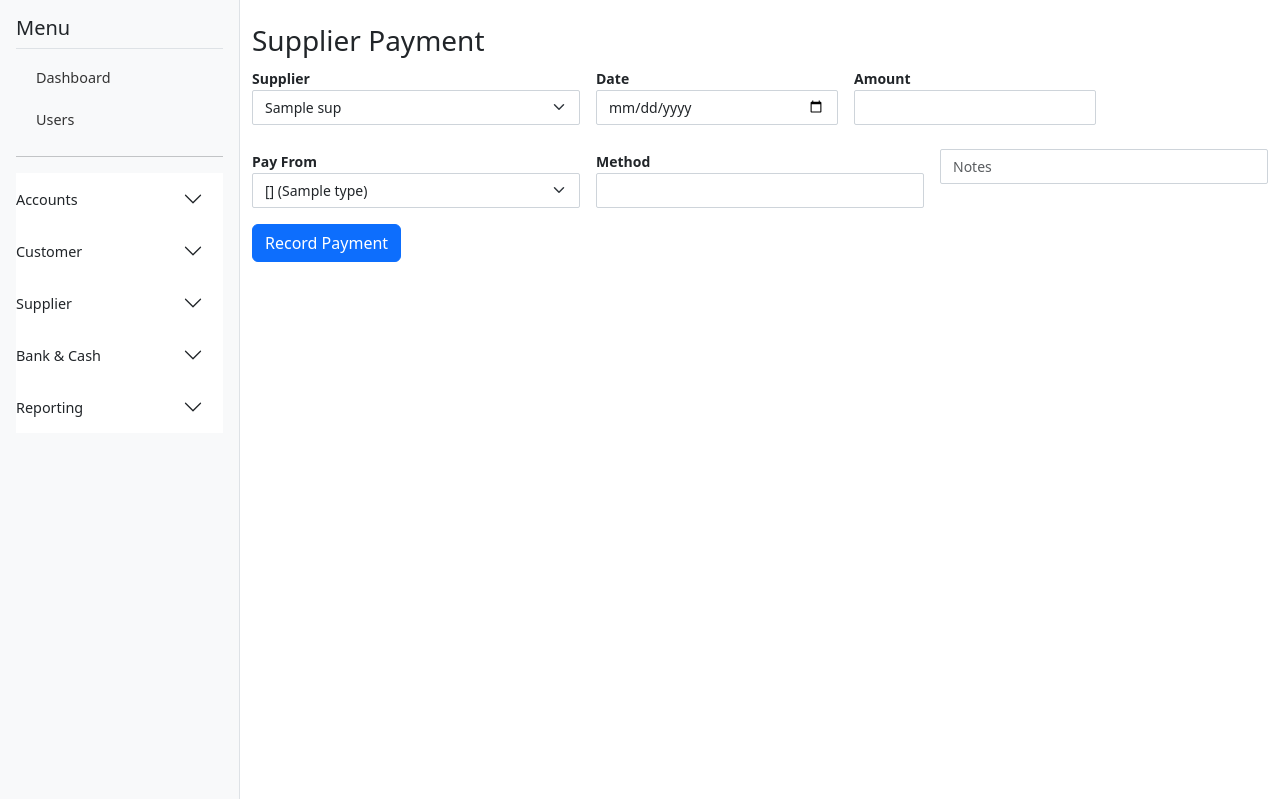
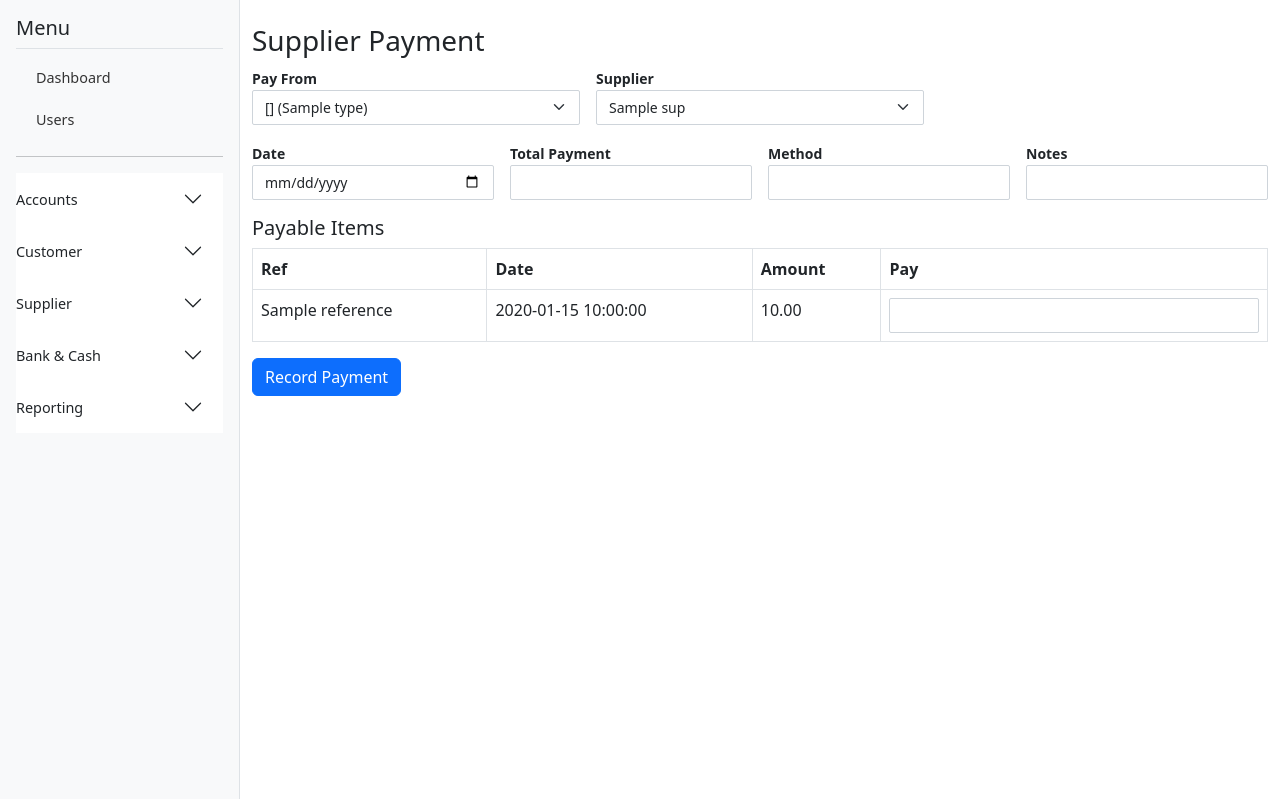
Before and after one commit to farhathwin/tbo, a Flask app: template app/templates/accounting/supplier_payment.html in a window 1280 px wide. Shown: the part 40-839 px from the top of the page. Run offline with Flask 3, Linux system fonts and the light colour scheme; the template is opened without the code that fills it: most values are stand-ins (such as "Sample title", 1, 10 or a date in 2020); some libraries are stand-ins or nearby versions.

Commit message:
Add supplier payment enhancements and reconciliation list

```diff
--- a/app/templates/accounting/supplier_payment.html
+++ b/app/templates/accounting/supplier_payment.html
@@ -2,44 +2,120 @@
 {% block title %}Supplier Payment{% endblock %}
 {% block content %}
 <h3>Supplier Payment</h3>
-<form method="POST">
+<form method="POST" id="supplierForm" class="mb-3">
   <div class="row g-3">
     <div class="col-md-4">
-      <label>Supplier</label>
-      <select name="supplier_id" class="form-select" required>
-        {% for sup in suppliers %}
-        <option value="{{ sup.id }}">{{ sup.business_name }}</option>
+      <label>Pay From</label>
+      <select name="payment_account_id" id="payment_account_id" class="form-select" required onchange="document.getElementById('supplierForm').submit();">
+        <option value="">-- Select --</option>
+        {% for cb in cash_banks %}
+        <option value="{{ cb.account_cashandbank_id }}" data-type="{{ cb.type }}" data-supplier="{{ cb.supplier_id or '' }}" {% if selected_account and cb.account_cashandbank_id == selected_account.account_cashandbank_id %}selected{% endif %}>
+          {{ cb.account_name or cb.bank_name or cb.wallet_name }} ({{ cb.type }})
+        </option>
         {% endfor %}
       </select>
     </div>
+    <div class="col-md-4">
+      <label>Supplier</label>
+      <select name="supplier_id" id="supplier_id" class="form-select" required onchange="document.getElementById('supplierForm').submit();">
+        <option value="">-- Select --</option>
+        {% for sup in suppliers %}
+        <option value="{{ sup.id }}" {% if selected_supplier and sup.id == selected_supplier.id %}selected{% endif %}>{{ sup.business_name }}</option>
+        {% endfor %}
+      </select>
+    </div>
+    <input type="hidden" name="select_supplier" value="1">
+  </div>
+</form>
+
+{% if selected_supplier %}
+<form method="POST" onsubmit="return validatePaymentForm();">
+  <input type="hidden" name="submit_payment" value="1">
+  <input type="hidden" name="supplier_id" value="{{ selected_supplier.id }}">
+  <input type="hidden" name="payment_account_id" value="{{ selected_account.account_cashandbank_id if selected_account else '' }}">
+  <div class="row g-3 mb-3">
     <div class="col-md-3">
       <label>Date</label>
       <input type="date" name="payment_date" class="form-control" value="{{ current_date }}" required>
     </div>
     <div class="col-md-3">
-      <label>Amount</label>
-      <input type="number" step="0.01" name="amount" class="form-control" required>
+      <label>Total Payment</label>
+      <input type="number" step="0.01" name="total_amount" id="total_paid" class="form-control">
     </div>
-  </div>
-  <div class="row g-3 mt-2">
-    <div class="col-md-4">
-      <label>Pay From</label>
-      <select name="payment_account_id" class="form-select" required>
-        {% for cb in cash_banks %}
-        <option value="{{ cb.account_cashandbank_id }}">{{ cb.account_name or cb.bank_name }} ({{ cb.type }})</option>
-        {% endfor %}
-      </select>
-    </div>
-    <div class="col-md-4">
+    <div class="col-md-3">
       <label>Method</label>
       <input type="text" name="payment_method" class="form-control">
     </div>
-    <div class="col-md-4">
-      <input type="text" name="notes" class="form-control" placeholder="Notes">
+    <div class="col-md-3">
+      <label>Notes</label>
+      <input type="text" name="notes" class="form-control">
     </div>
   </div>
-  <div class="mt-3">
-    <button type="submit" class="btn btn-primary">Record Payment</button>
-  </div>
+  <h5>Payable Items</h5>
+  {% if due_items %}
+  <table class="table table-bordered">
+    <thead>
+      <tr><th>Ref</th><th>Date</th><th>Amount</th><th>Pay</th></tr>
+    </thead>
+    <tbody>
+      {% for item in due_items %}
+      <tr>
+        <td>{{ item.reference }}</td>
+        <td>{{ item.date }}</td>
+        <td>{{ '%.2f'|format(item.amount) }}</td>
+        <td><input type="number" step="0.01" class="form-control item-pay" name="pay_item_{{ item.id }}" data-amount="{{ item.amount }}"></td>
+      </tr>
+      {% endfor %}
+    </tbody>
+  </table>
+  {% else %}
+    <p>No outstanding items.</p>
+  {% endif %}
+  <button type="submit" class="btn btn-primary">Record Payment</button>
 </form>
+{% endif %}
+
+<script>
+const cashInfo = {{ cash_banks_info|tojson }};
+const accSelect = document.getElementById('payment_account_id');
+const supplierSelect = document.getElementById('supplier_id');
+
+function filterSuppliers() {
+  const selected = cashInfo.find(a => a.id == accSelect.value);
+  supplierSelect.querySelectorAll('option').forEach(opt => {
+    if(!opt.value) return;
+    opt.style.display = '';
+    if(selected && selected.type === 'Wallet' && opt.value != String(selected.supplier_id)) {
+      opt.style.display = 'none';
+    }
+  });
+  if(selected && selected.type === 'Wallet') {
+    supplierSelect.value = selected.supplier_id;
+  }
+}
+accSelect.addEventListener('change', filterSuppliers);
+window.addEventListener('load', filterSuppliers);
+
+document.getElementById('total_paid')?.addEventListener('input', function(){
+  let remaining = parseFloat(this.value) || 0;
+  document.querySelectorAll('.item-pay').forEach(el => {
+    const amt = parseFloat(el.dataset.amount) || 0;
+    let pay = 0;
+    if(remaining >= amt) { pay = amt; }
+    else if(remaining > 0) { pay = remaining; }
+    el.value = pay.toFixed(2);
+    remaining -= pay;
+  });
+});
+function validatePaymentForm(){
+  const total = parseFloat(document.getElementById('total_paid').value) || 0;
+  let allocated = 0;
+  document.querySelectorAll('.item-pay').forEach(el => allocated += parseFloat(el.value) || 0);
+  if(allocated > total){
+    alert('Allocated amount exceeds total payment');
+    return false;
+  }
+  return true;
+}
+</script>
 {% endblock %}
--- a/app/templates/base.html
+++ b/app/templates/base.html
@@ -167,6 +167,7 @@
                   <li><a href="{{ url_for('accounting_routes.supplier_list') }}" class="d-block py-1">Supplier</a></li>
                   <li><a href="{{ url_for('accounting_routes.post_expense') }}" class="d-block py-1">Post Expense</a></li>
                   <li><a href="{{ url_for('accounting_routes.supplier_reconcile') }}" class="d-block py-1">Supplier Reconciliation</a></li>
+                  <li><a href="{{ url_for('accounting_routes.supplier_reconciliation_list') }}" class="d-block py-1">Reconciliation List</a></li>
                   <li><a href="{{ url_for('accounting_routes.supplier_payment') }}" class="d-block py-1">Supplier Payment</a></li>
                 </ul>
               </div>
```
Also changed, not shown: app/routes/accounting_routes.py (+162 -69 lines), 1 other file.
